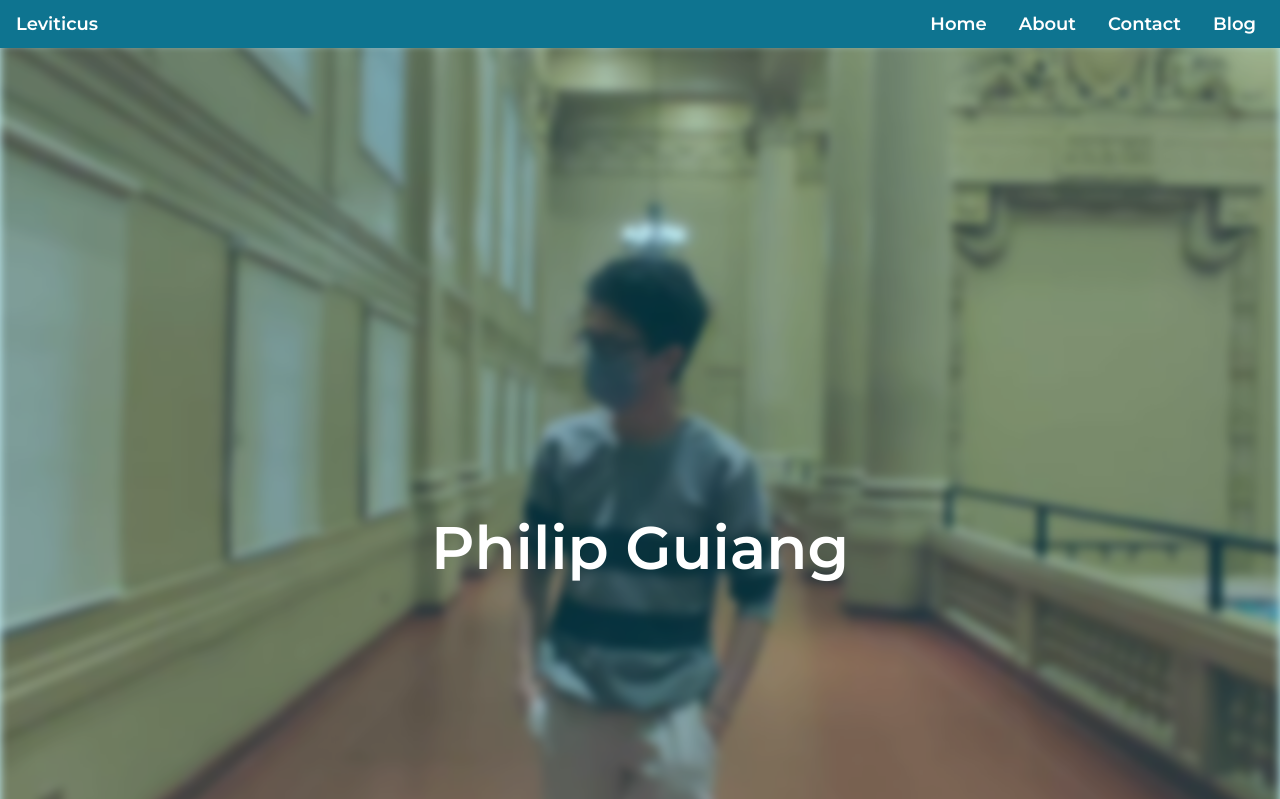
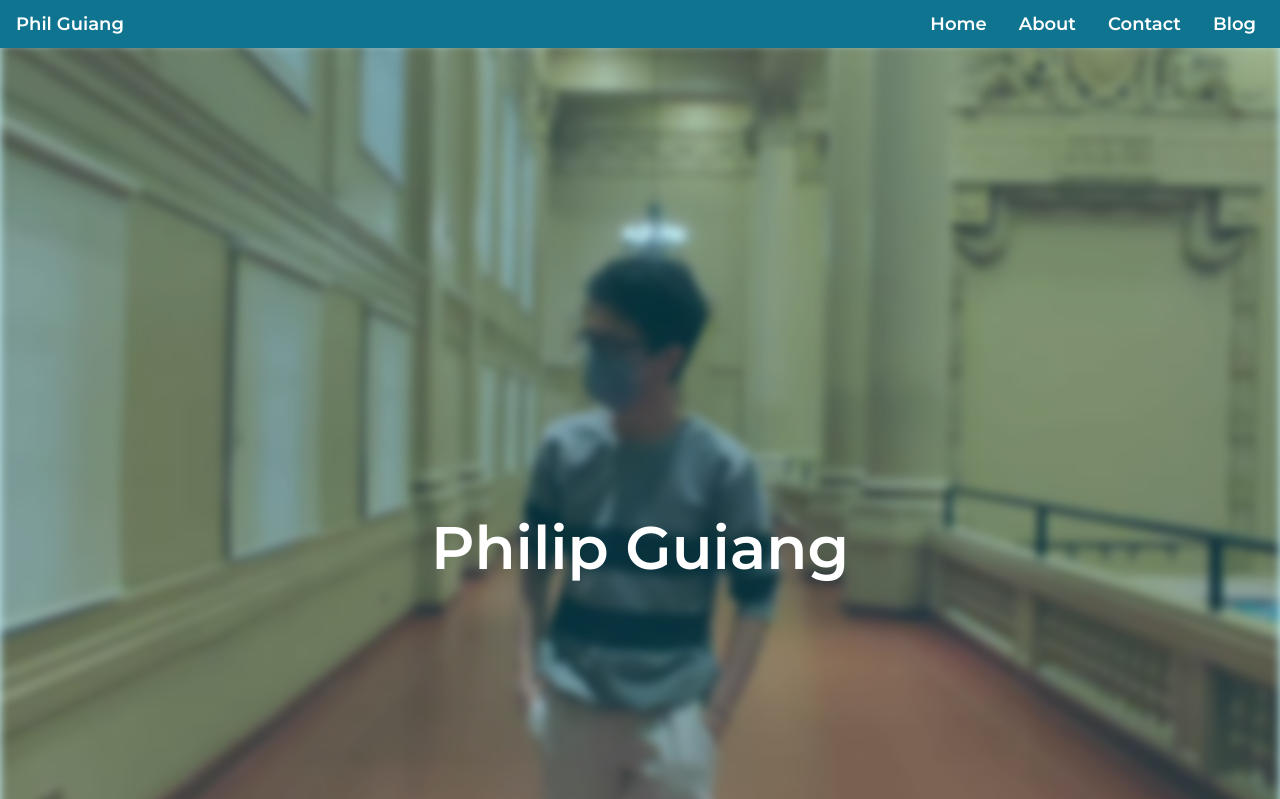
Before and after one commit to Syntheticz/portfolioo, a Next.js app: page /About in a window 1280 px wide. Shown: the top 799 px of the page. Built offline with nearby package versions, Linux system fonts and the light colour scheme.

Commit message:
fix type error

```diff
--- a/components/Navbar.tsx
+++ b/components/Navbar.tsx
@@ -4,7 +4,7 @@ import React from 'react'
 export default function Navbar() {
   return (
     <div className="sticky z-20 flex items-center w-screen sm:w-full bg-cyan-700 h-12">
-        <Link href={'/'}><a><h1 className='hover:text-cyan-900 transition ease-in-out text-lg font-bold font-Montserrat text-white ml-4 mr-auto'>Leviticus</h1></a></Link>
+        <Link href={'/'}><a><h1 className='hover:text-cyan-900 transition ease-in-out text-lg font-bold font-Montserrat text-white ml-4 mr-auto'>Phil Guiang</h1></a></Link>
         <div  className='h-full items-center flex ml-auto'>
         <Link href={'/'}><a><h3 className='mr-4 py-2.5 px-2 text-lg font-semibold text-white hover:bg-cyan-200 transition ease-in-out hover:text-cyan-700 opacity-0 hidden sm:block sm:opacity-100'>Home</h3></a></Link>
         <Link href={'/About'}><a><h3 className='mr-4 py-2.5 px-2 text-lg font-semibold text-white hover:bg-cyan-200 transition ease-in-out hover:text-cyan-700 opacity-0 hidden sm:block sm:opacity-100'>About</h3></a></Link>
--- a/pages/Contact.tsx
+++ b/pages/Contact.tsx
@@ -1,4 +1,4 @@
-import React from 'react'
+import React, { ChangeEventHandler } from 'react'
 import Navbar from '../components/Navbar'
 import Strip from '../components/Strip'
 import Images from '../components/images/images'
@@ -20,14 +20,15 @@ export default function Contact() {
 
   const [form, setForm] = useState({name: '', email: '', message: ''});
 
-
   const handleOnClick = () => {
     console.log(form)
   }
 
-  const handleChange = (e: React.ChangeEvent<HTMLInputElement>) => {
-    setForm(() => {return {...form,[e.target.name] : e.target.value,}})
+  const handleChange = (event: React.ChangeEvent<HTMLTextAreaElement | HTMLInputElement>) => {
+    setForm(() => {return {...form,[event.target.name] : event.target.value,}})
   }
+
+
 
   return (
     <>
```
